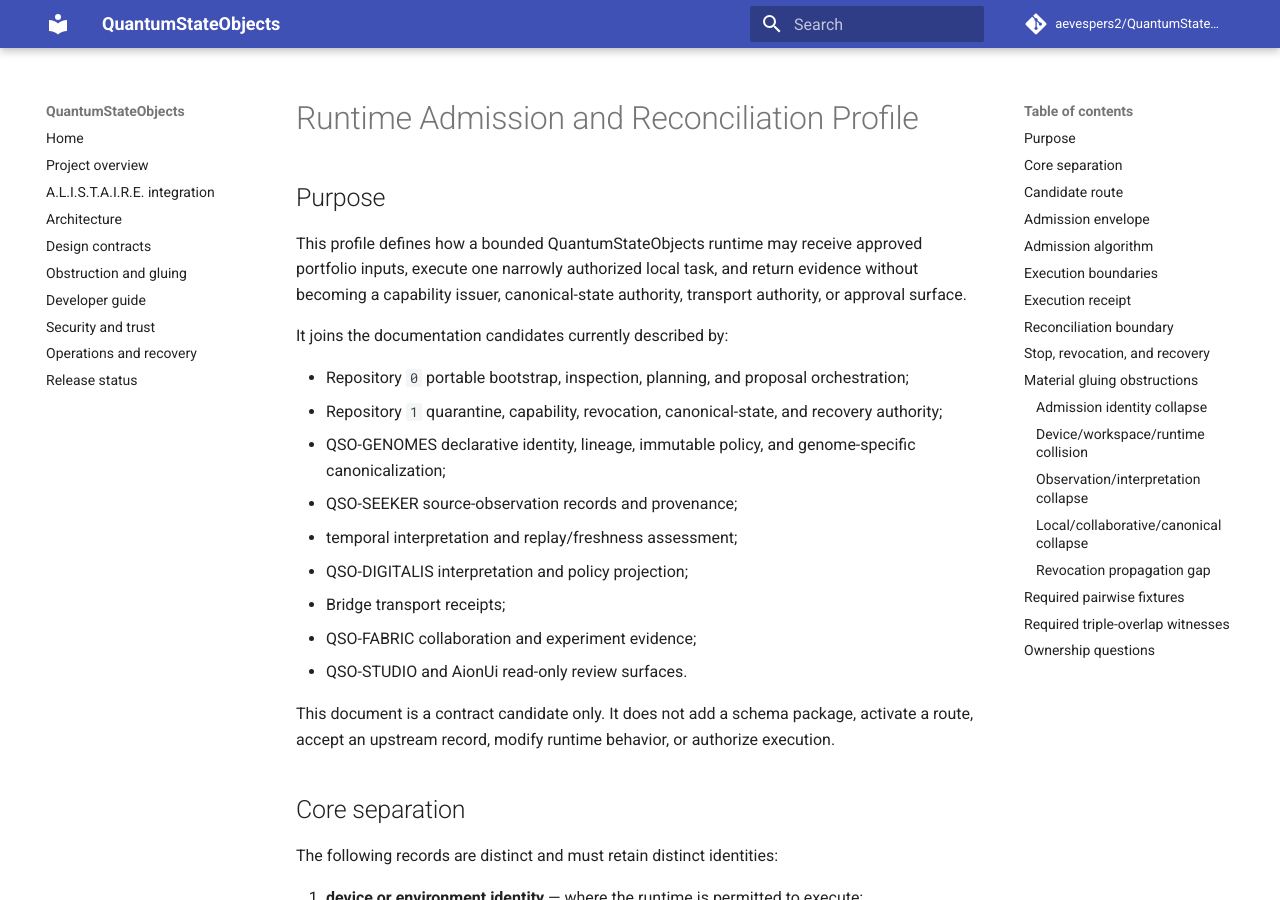
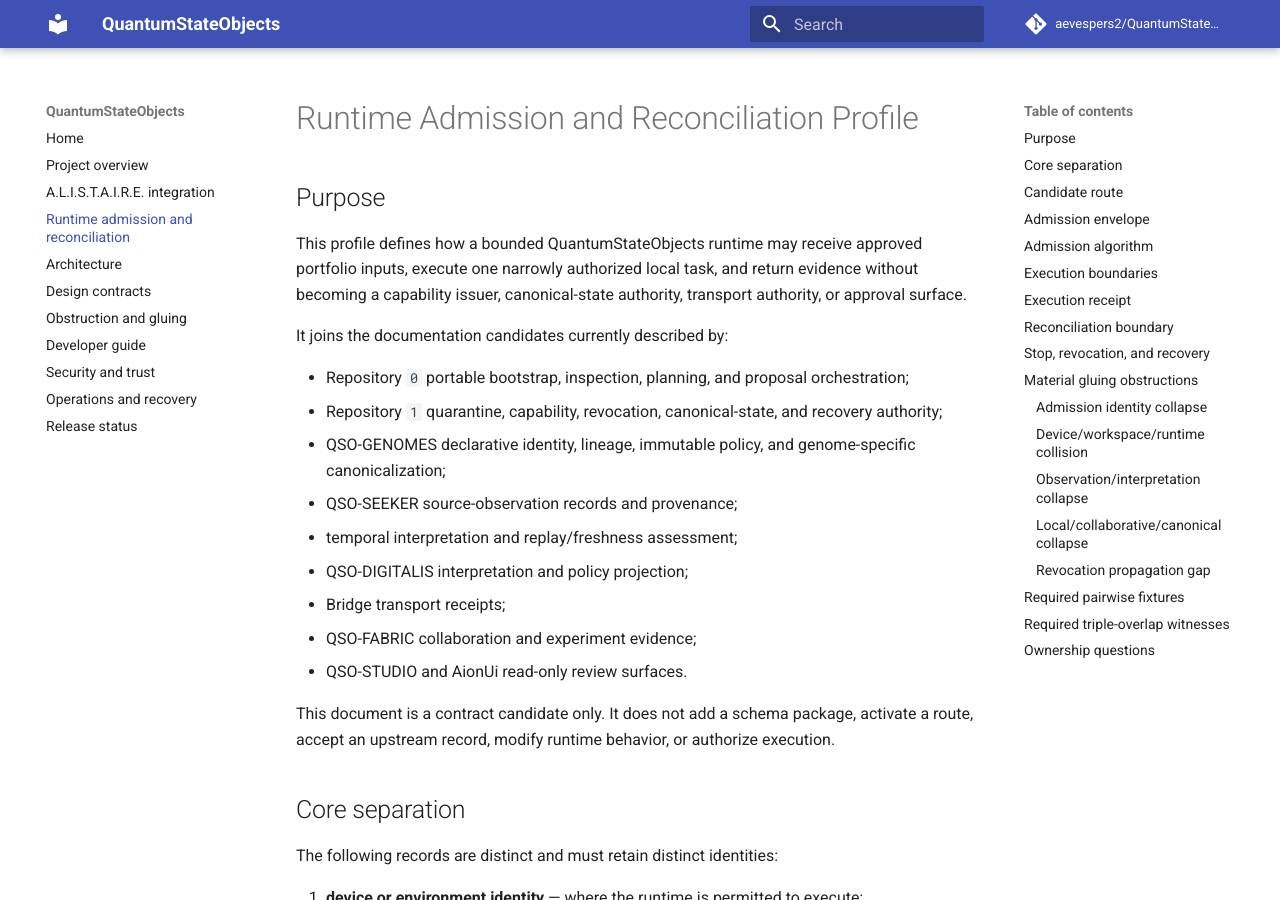
Before and after one commit to aevespers2/QuantumStateObjects, an MkDocs documentation site: the page built from docs/runtime-admission-and-reconciliation-profile.md, in a window 1280 px wide and 900 px high. Built offline with MkDocs 1.6.1 and Material for MkDocs 9.7.7, drawn with Linux system fonts in a browser that asks for light colours; comment, search, counter and statistics services are not loaded.

Commit message:
docs: add runtime admission profile to Pages navigation

```diff
--- a/mkdocs.yml
+++ b/mkdocs.yml
@@ -18,6 +18,7 @@ nav:
   - Home: index.md
   - Project overview: project-overview.md
   - A.L.I.S.T.A.I.R.E. integration: alistaire-integration.md
+  - Runtime admission and reconciliation: runtime-admission-and-reconciliation-profile.md
   - Architecture: architecture.md
   - Design contracts: design-contracts.md
   - Obstruction and gluing: obstruction-and-gluing.md
```
